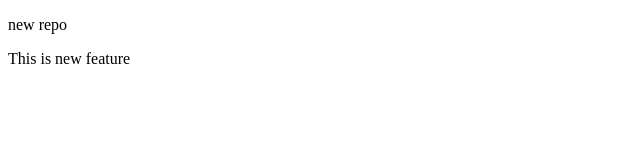
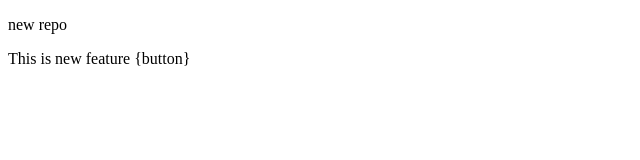
Before and after one commit to deepak026/localRep, a plain HTML site: page index.html in a window 1280 px wide. Shown: the full height of the page, 0-640 px from the left. Drawn offline with Linux system fonts and the light colour scheme.

Commit message:
add button

```diff
--- a/index.html
+++ b/index.html
@@ -7,6 +7,6 @@
 </head>
 <body>
    <p>new repo</p>
-   <p>This is new feature</p>
+   <p>This is new feature {button}</p>
 </body>
 </html>
```
